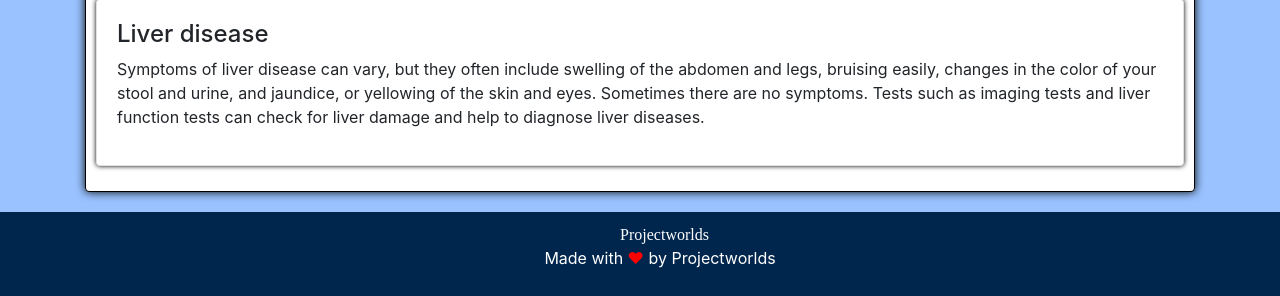
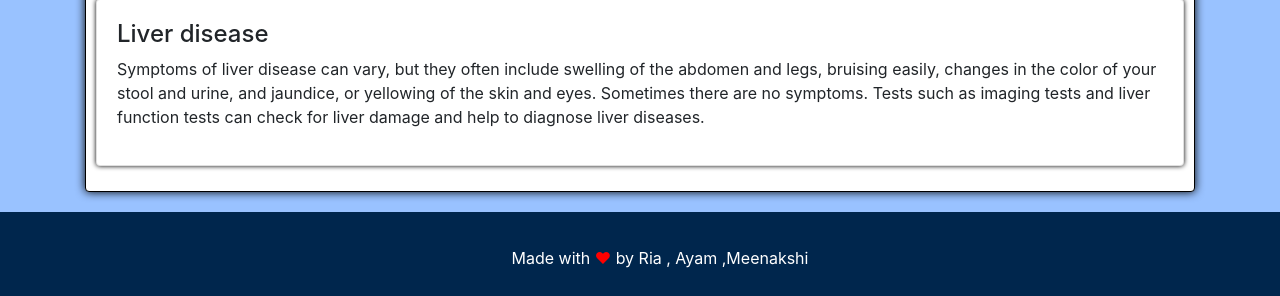
Before and after one commit to Riasharrma/Multiple-Disease-Prediction, a Flask app: page / in a window 1280 px wide. Shown: the part 1444-1740 px from the top of the page. Run offline with Flask 2, Linux system fonts and the light colour scheme; some libraries are stand-ins or nearby versions.

Commit message:
Update main.html

```diff
--- a/templates/main.html
+++ b/templates/main.html
@@ -80,8 +80,8 @@ footer{
     <center>
       <ul style="list-style-type:none;">
       &nbsp;
-      <li style="display: inline;"><a href="https://projectworlds.in" style="color: white;" target="blank"><span class="fa fa-web">  Projectworlds</span></a></li>
-      <li><p style="color: white;">Made with <span style="color: red;">&hearts;</span> by Projectworlds </p></li>
+
+      <li><p style="color: white;">Made with <span style="color: red;">&hearts;</span> by Ria , Ayam ,Meenakshi </p></li>
     </ul>
   </center>
   </footer>
```
